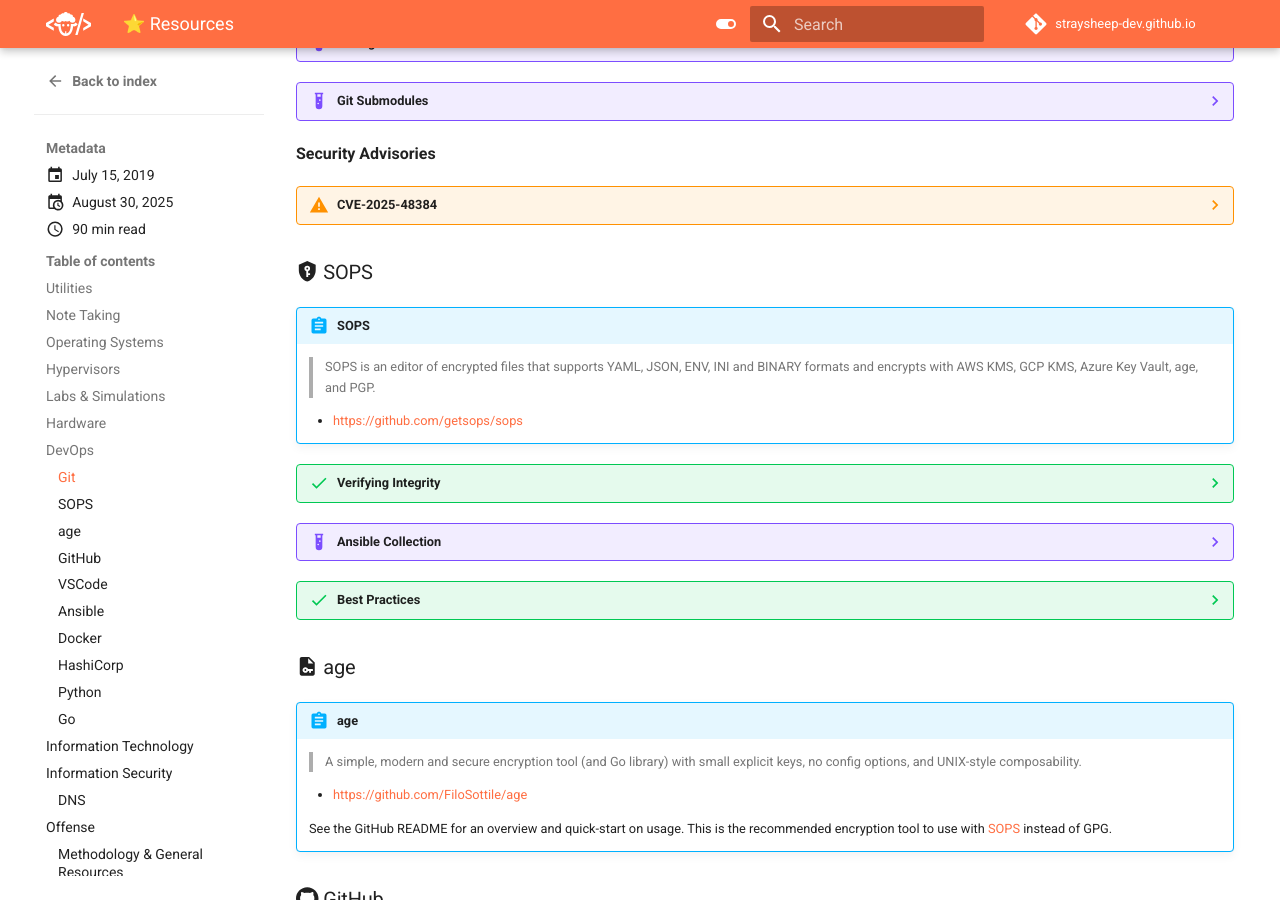
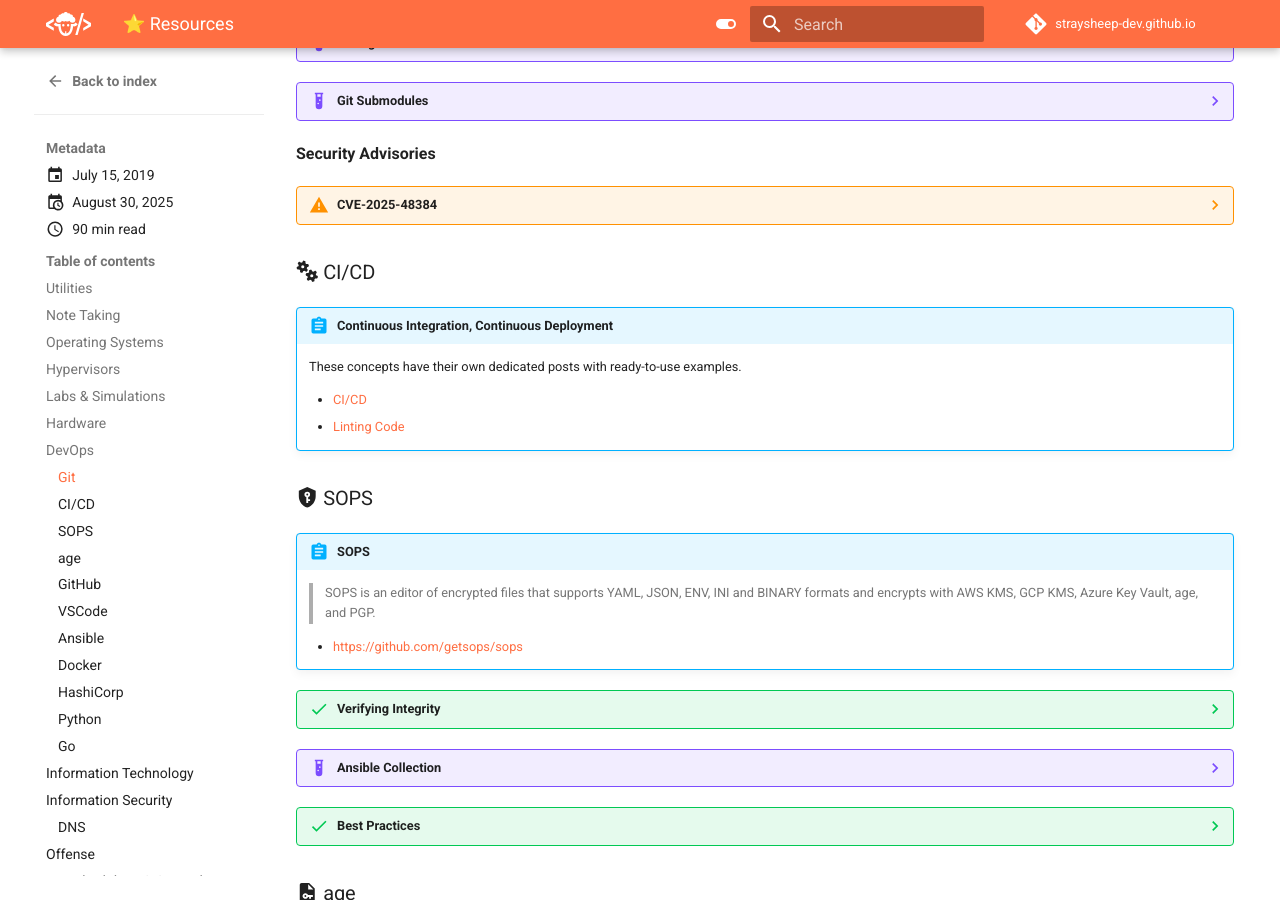
Before and after one commit to straysheep-dev/straysheep-dev.github.io, an MkDocs documentation site: the page built from docs/blog/posts/resources.md, in a window 1280 px wide and 900 px high, scrolled down 6628 px. Built offline with MkDocs 1.6.1 and Material for MkDocs 9.7.7, drawn with Linux system fonts in a browser that asks for light colours; comment, search, counter and statistics services are not loaded.

Commit message:
Update blog

```diff
--- a/docs/blog/posts/resources.md
+++ b/docs/blog/posts/resources.md
@@ -1254,6 +1254,16 @@
 	- <https://github.com/git/git/security/advisories/GHSA-vwqx-4fm8-6qc9>
 
 
+### :fontawesome-solid-gears: CI/CD
+
+!!! abstract "Continuous Integration, Continuous Deployment"
+
+	These concepts have their own dedicated posts with ready-to-use examples.
+
+	- [CI/CD](../posts/cicd.md)
+	- [Linting Code](../posts/linting.md)
+
+
 ### :material-shield-key: SOPS
 
 !!! abstract "SOPS"
```
